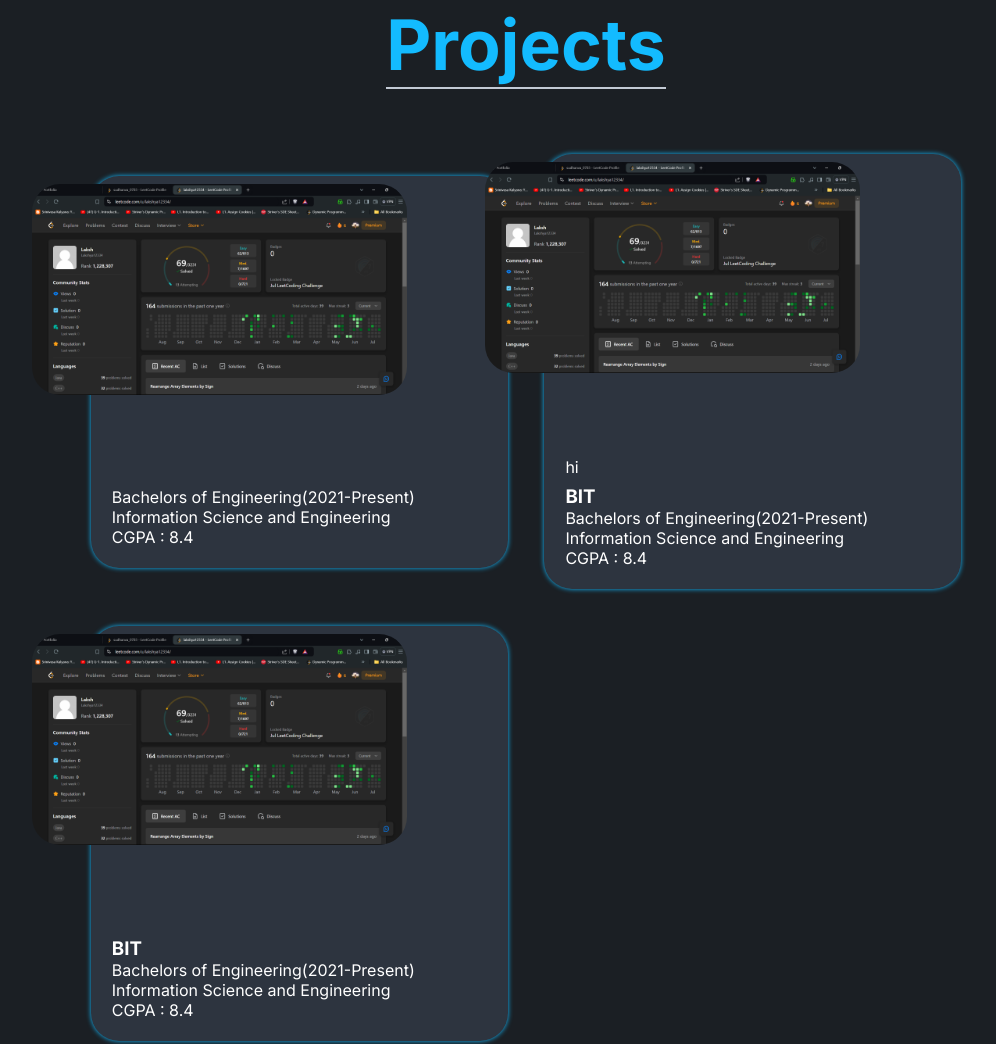
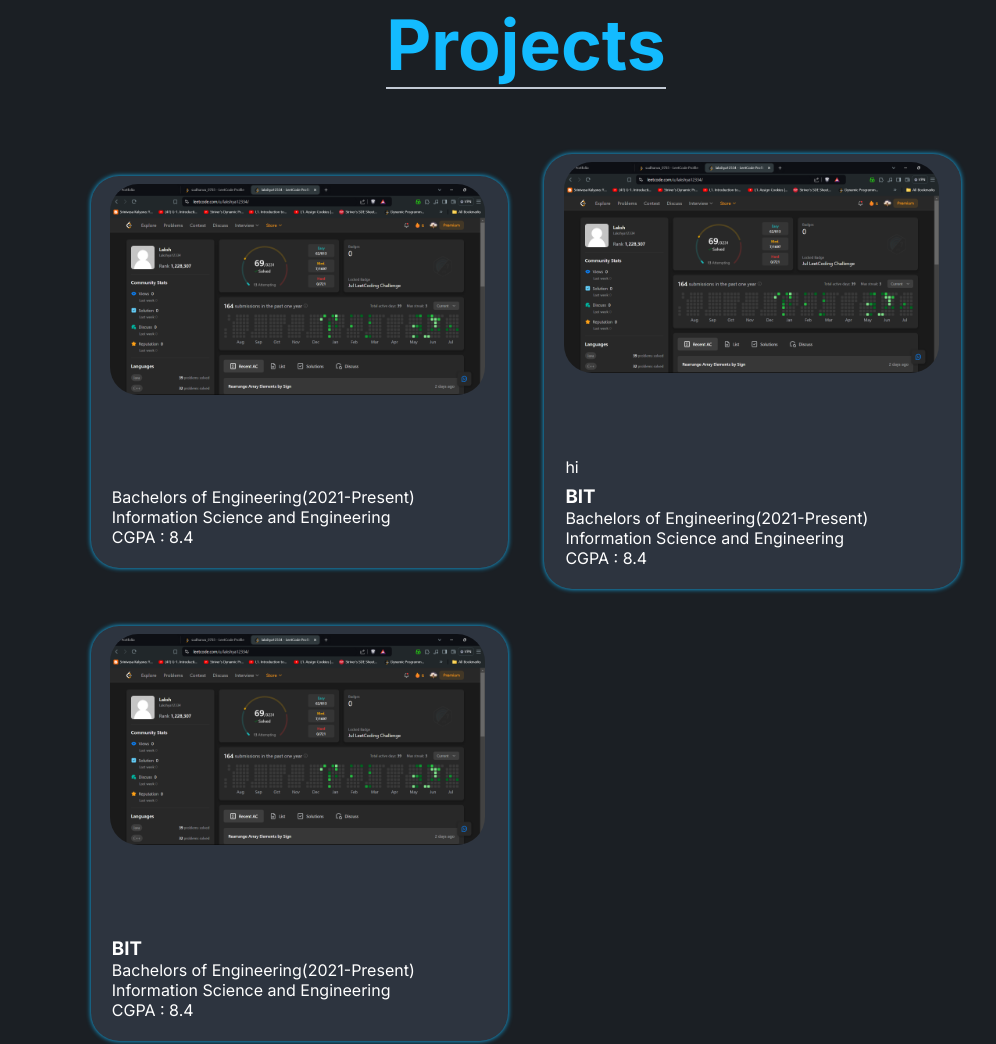
Before and after one commit to SudhanvaNS/cv, a plain HTML site: page index.html in a window 1280 px wide. Shown: the part 2329-3373 px from the top of the page, without its empty margins (114-1110 px from the left). Drawn offline with nearby package versions, Linux system fonts and the light colour scheme.

Commit message:
added margins

```diff
--- a/styles.css
+++ b/styles.css
@@ -325,7 +325,7 @@ section img{
   margin-top: 4.2rem;
 }
 .project-row img{
-  /* margin: 0 0 0 4.9rem; */
+  margin: 0 0 0 4.9rem;
   width: 100%;
   height: auto  ;
   border-radius: 28px;
```
